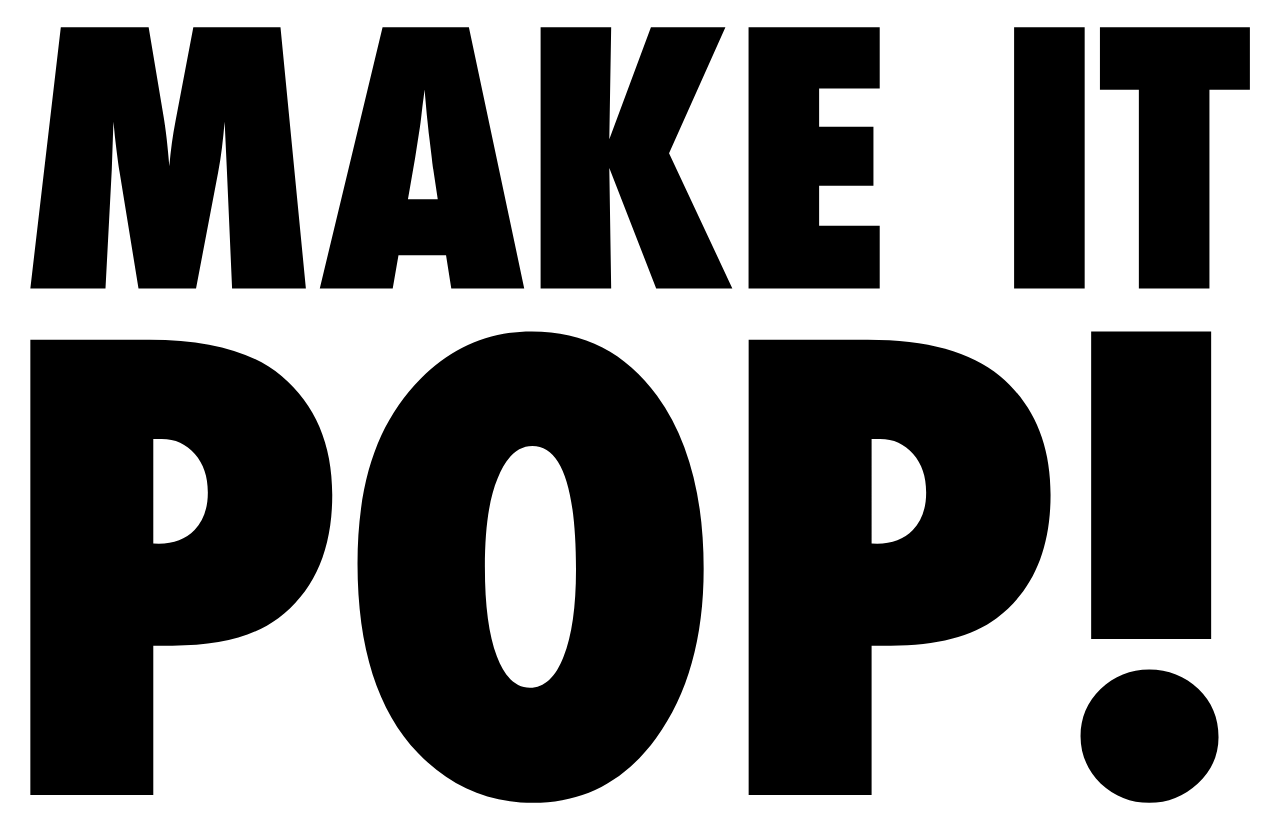
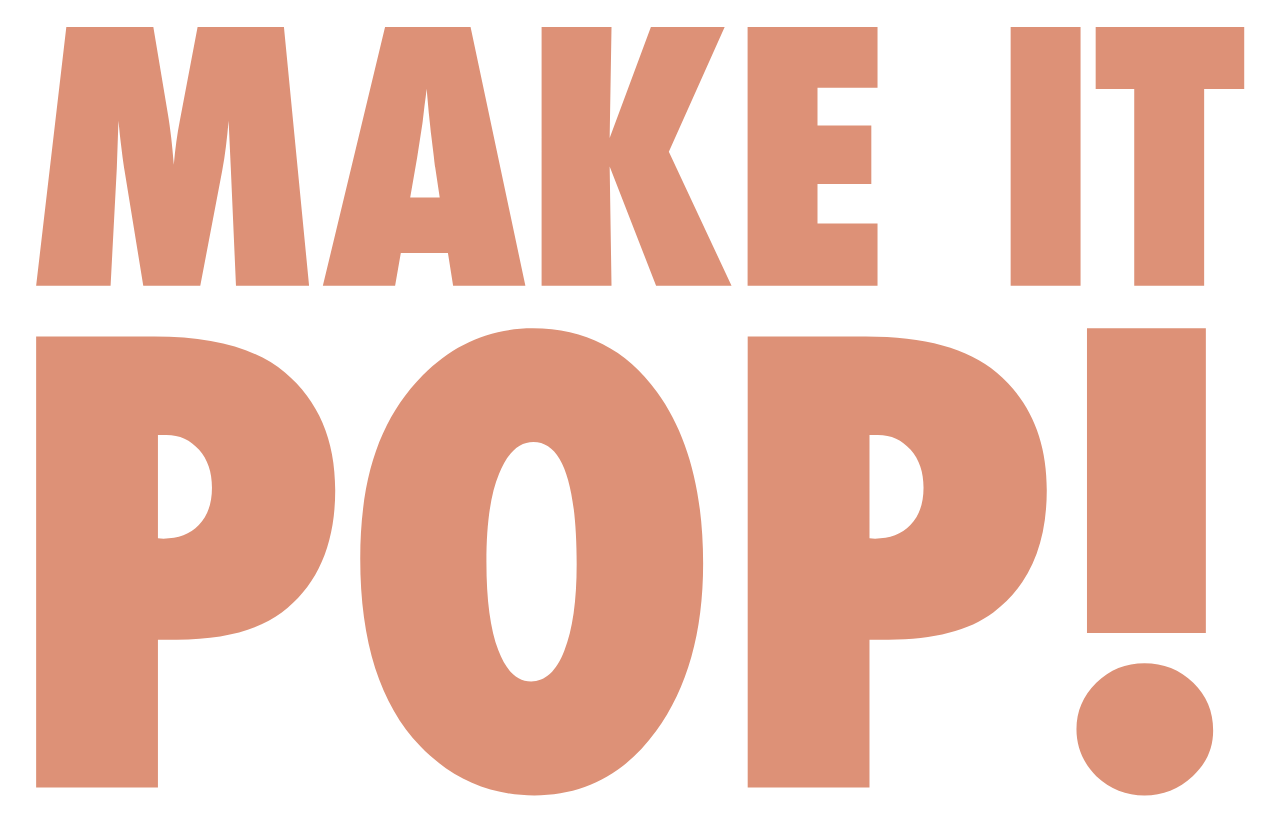
Before and after one commit to linasvard/make-it-pop, a plain HTML site: page index.html in a window 1280 px wide. Drawn offline with nearby package versions, Linux system fonts and the light colour scheme.

Commit message:
bug: init animation on github pages

```diff
--- a/index.html
+++ b/index.html
@@ -28,6 +28,8 @@
             </g>
         </svg>
         <script src="/js/gsap.min.js"></script>
+        <script src="https://cdnjs.cloudflare.com/ajax/libs/gsap/3.12.5/gsap.min.js"></script>
         <script src="/js/main.js"></script>
+
     </body>
 </html>
--- a/styles.css
+++ b/styles.css
@@ -1,3 +1,7 @@
-.path {
+.make-it-pop {
     fill: #dd9177;
+    max-width: 1400px;
+    max-height: 100vh;
+    display: block;
+    margin: 0 auto;
 }
```
